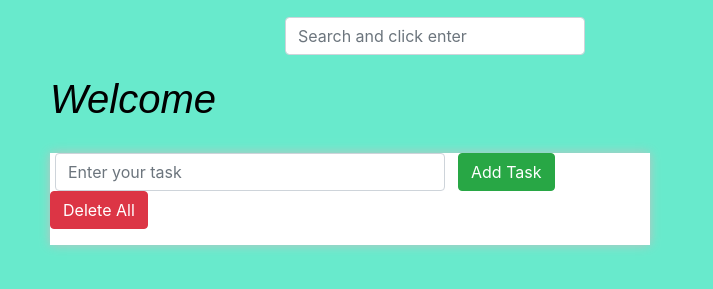
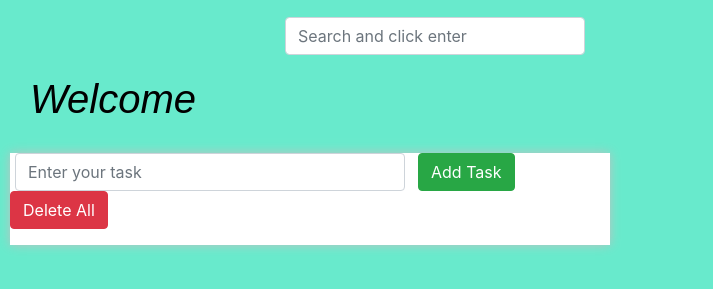
Before and after one commit to tarun-14324/mob, a plain HTML site: page index.html in a window 1280 px wide. Shown: the part 73-362 px from the top of the page, without its empty margins (0-713 px from the left). Drawn offline with Linux system fonts and the light colour scheme.

Commit message:
Update mob.css

```diff
--- a/mob.css
+++ b/mob.css
@@ -8,7 +8,7 @@ body{
 h1{
 	color: black;
 	font-style: italic;
-padding-left: 20px;
+/* padding-left: -40px; */
   margin-top: 20px;
 margin-bottom: 30px;
 	font-family: sans-serif;
@@ -66,7 +66,7 @@ width: 600px;
     width:600px;
 		height: auto;
     float: left;
-margin-left: 20px;
+margin-left: -20px;
     box-shadow: 0px 0px 10px #c1c1c1;
     background: #fff;
 }
```
